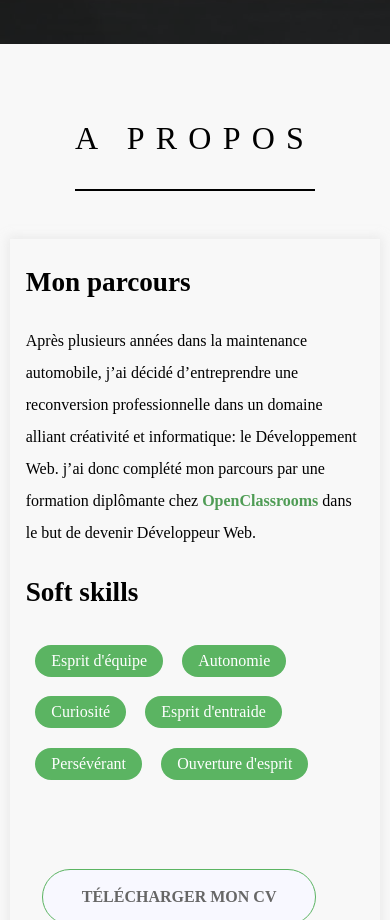
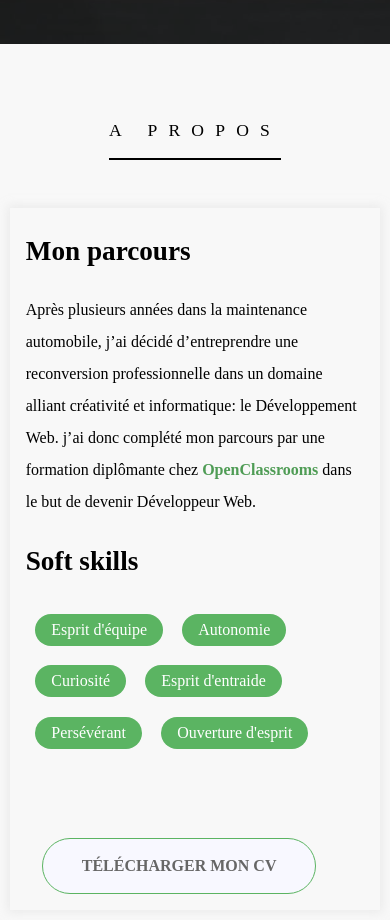
Before and after one commit to davidotch/portfolio, a React (Create React App) app: page / in a window 390 px wide. Shown: the part 800-1720 px from the top of the page. Built offline with nearby package versions, Linux system fonts and the light colour scheme; a web font is replaced by a local one.

Commit message:
fix media query h2

```diff
--- a/src/sass/base/_base.scss
+++ b/src/sass/base/_base.scss
@@ -27,3 +27,9 @@ h3 {
     font-size: 1.7em;
     margin: 1em 0em;
 }
+
+@media screen and (max-width:768px) {
+    h2 {
+        font-size: 1.1em;
+    }
+}
```
